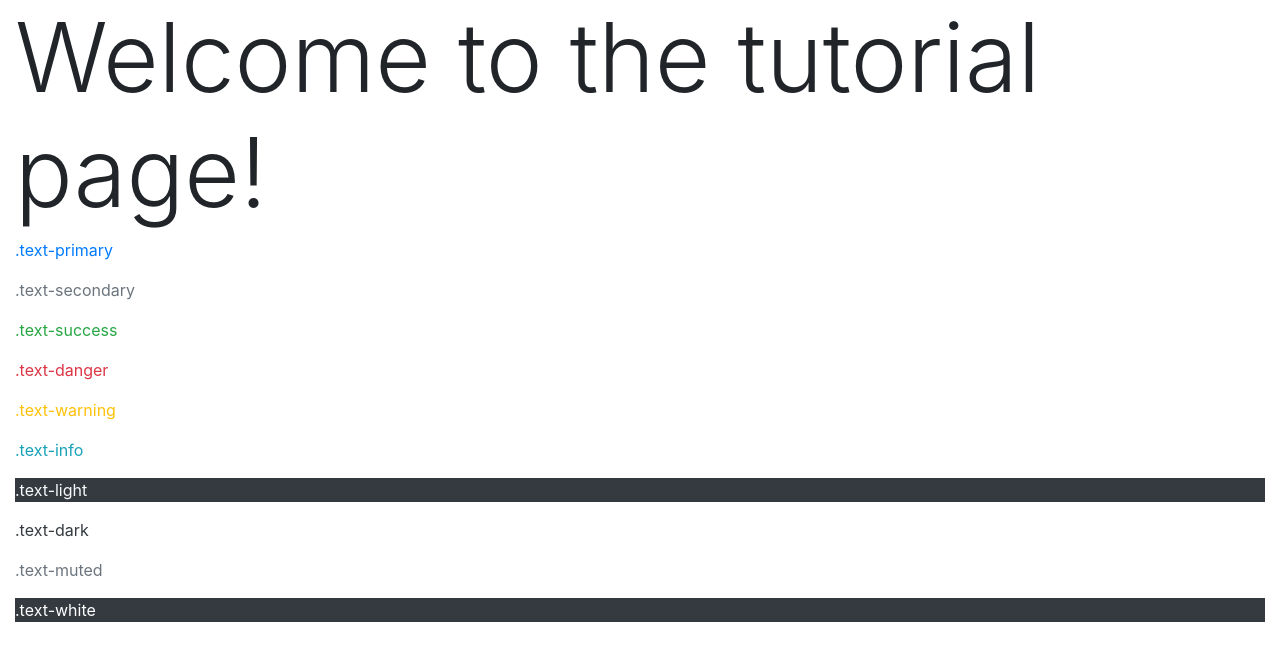
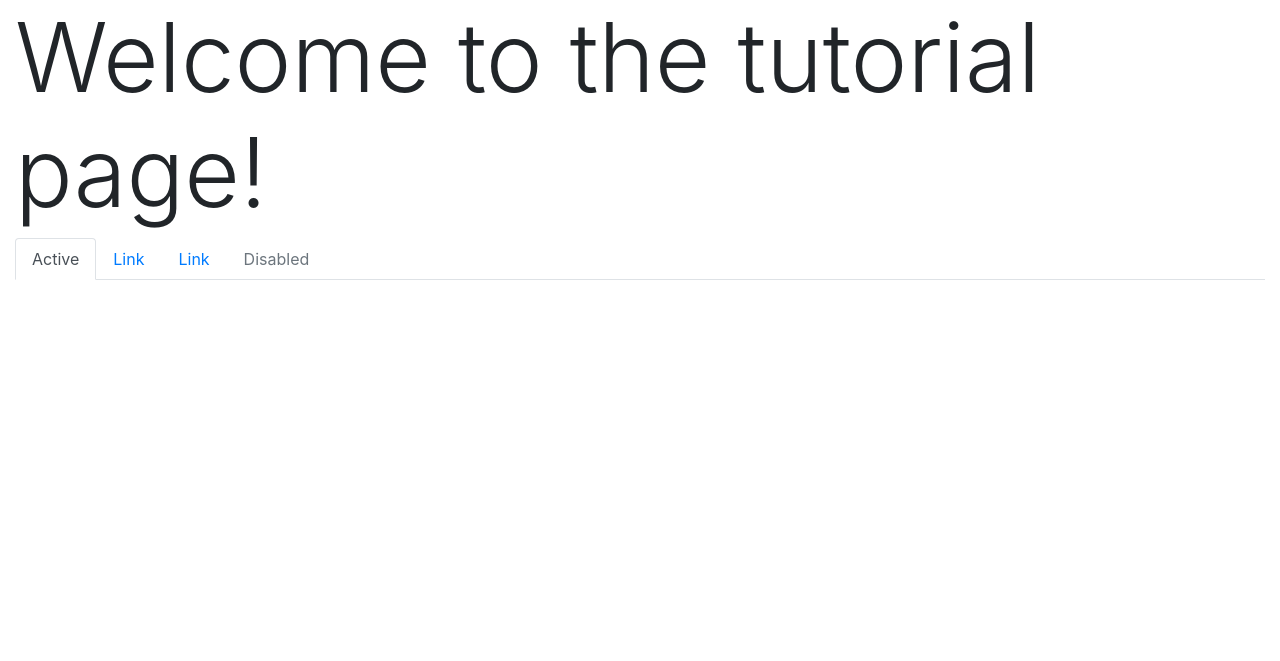
Before and after one commit to louislautz/Crypto-Dashboard, a Python web app: template templates/tutorial.html in a window 1280 px wide. Shown: the part 56-717 px from the top of the page. Run offline with Jinja, Linux system fonts and the light colour scheme; the template is opened without the code that fills it: most values are stand-ins (such as "Sample title", 1, 10 or a date in 2020); some libraries are stand-ins or nearby versions.

Commit message:
Tinkered around on some HTML files

```diff
--- a/templates/base.html
+++ b/templates/base.html
@@ -3,6 +3,7 @@
     <head>
         <title>{% block title %}{% endblock %}</title>
         <link rel="stylesheet" href="https://stackpath.bootstrapcdn.com/bootstrap/4.3.1/css/bootstrap.min.css" integrity="sha384-ggOyR0iXCbMQv3Xipma34MD+dH/1fQ784/j6cY/iJTQUOhcWr7x9JvoRxT2MZw1T" crossorigin="anonymous">
+        {% block stylesheets %}{% endblock %}
     </head>
     <body>
         <nav class="navbar navbar-expand-lg navbar-dark bg-dark">
@@ -51,6 +52,7 @@
           {% block content %}{% endblock %}
         </div>
 
+        {% block scripts %}{% endblock %}
         <script src="https://code.jquery.com/jquery-3.3.1.slim.min.js" integrity="sha384-q8i/X+965DzO0rT7abK41JStQIAqVgRVzpbzo5smXKp4YfRvH+8abtTE1Pi6jizo" crossorigin="anonymous"></script>
         <script src="https://cdnjs.cloudflare.com/ajax/libs/popper.js/1.14.7/umd/popper.min.js" integrity="sha384-UO2eT0CpHqdSJQ6hJty5KVphtPhzWj9WO1clHTMGa3JDZwrnQq4sF86dIHNDz0W1" crossorigin="anonymous"></script>
         <script src="https://stackpath.bootstrapcdn.com/bootstrap/4.3.1/js/bootstrap.min.js" integrity="sha384-JjSmVgyd0p3pXB1rRibZUAYoIIy6OrQ6VrjIEaFf/nJGzIxFDsf4x0xIM+B07jRM" crossorigin="anonymous"></script>
--- a/templates/index.html
+++ b/templates/index.html
@@ -2,5 +2,9 @@
 {% set active_page = "index" %}
 {% block title %}Home Page{% endblock %}
 {% block content %}
-    <h1 class="display-1">Testing main page</h1>
+    <h1 class="display-1">Crypto Dashboard</h1>
+    <h5>All Balances:</h5>
+    {% for balance in coinBalances %}
+        <p>{{coinBalances[balance]}} {{balance}} ≈ {{coinValues[balance]}}</p>
+    {% endfor %}
 {% endblock %}
--- a/templates/transactions.html
+++ b/templates/transactions.html
@@ -1,6 +1,12 @@
 {% extends "base.html" %}
 {% set active_page = "transactions" %}
 {% block title %}Transactions{% endblock %}
+
 {% block content %}
     <h1 class="display-1">Transactions and stuff like that.</h1>
+
+    <div class="container mb-3 mt-3">
+        <p> Do this stuff here: <a href=https://blog.miguelgrinberg.com/post/beautiful-interactive-tables-for-your-flask-templates>CLICK ON IT!</a></p>
+    </div>
+
 {% endblock %}
--- a/templates/tutorial.html
+++ b/templates/tutorial.html
@@ -1,17 +1,24 @@
 {% extends "base.html" %}
 {% set active_page = "tutorial" %}
 {% block title %}Tutorial{% endblock %}
+
 {% block content %}
     <h1 class="display-1">Welcome to the tutorial page!</h1>
 
-    <p class="text-primary">.text-primary</p>
-    <p class="text-secondary">.text-secondary</p>
-    <p class="text-success">.text-success</p>
-    <p class="text-danger">.text-danger</p>
-    <p class="text-warning">.text-warning</p>
-    <p class="text-info">.text-info</p>
-    <p class="text-light bg-dark">.text-light</p>
-    <p class="text-dark">.text-dark</p>
-    <p class="text-muted">.text-muted</p>
-    <p class="text-white bg-dark">.text-white</p>
+    <ul class="nav nav-tabs">
+        <li class="nav-item">
+          <a class="nav-link active" aria-current="page" href="#">Active</a>
+        </li>
+        <li class="nav-item">
+          <a class="nav-link" href="#">Link</a>
+        </li>
+        <li class="nav-item">
+          <a class="nav-link" href="#">Link</a>
+        </li>
+        <li class="nav-item">
+          <a class="nav-link disabled" href="#" tabindex="-1" aria-disabled="true">Disabled</a>
+        </li>
+      </ul>
+
+
 {% endblock %}
```
